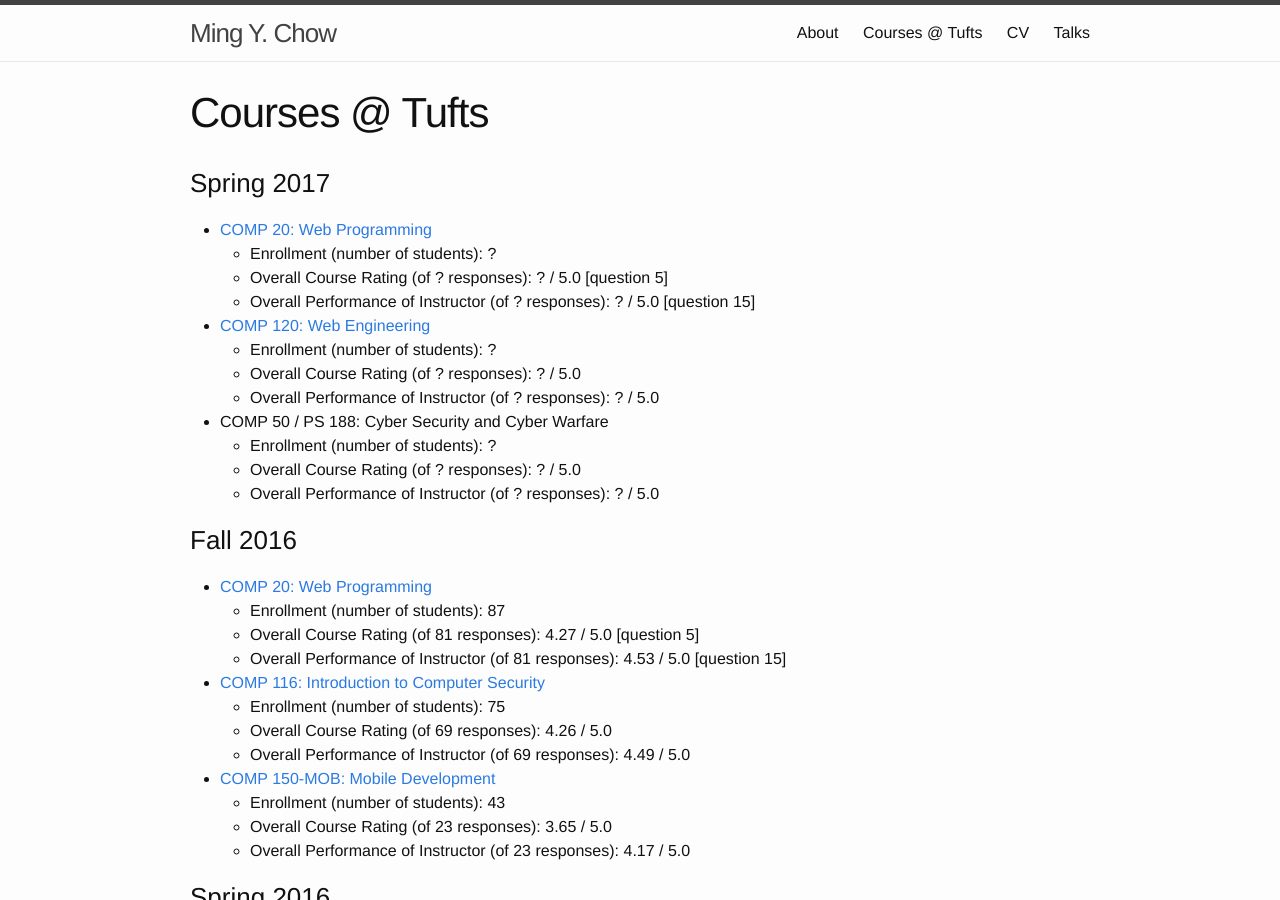
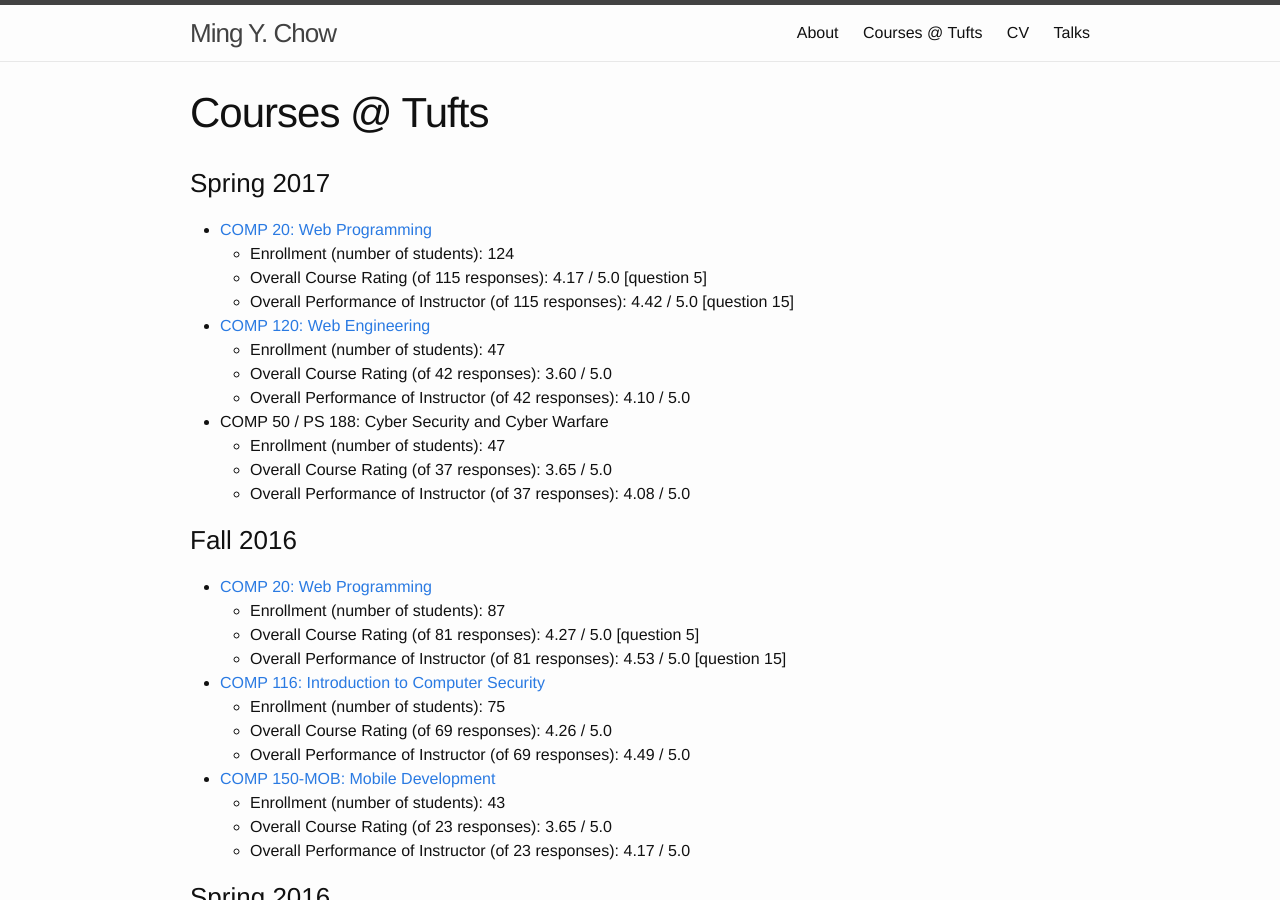
Before and after one commit to mchow01/mchow01.github.io, a Jekyll site: the page built from courses.md, in a window 1280 px wide and 900 px high. Built offline with Jekyll 4.4.1, drawn with Linux system fonts in a browser that asks for light colours.

Commit message:
Updated spring 2017 course evaluation numbers

```diff
--- a/courses.md
+++ b/courses.md
@@ -6,19 +6,19 @@ permalink: /courses/
 
 ### Spring 2017
 * [COMP 20: Web Programming](http://www.cs.tufts.edu/comp/20/){:target="_blank"}
-	* Enrollment (number of students): ?
-	* Overall Course Rating (of ? responses): ? / 5.0 [question 5]
-	* Overall Performance of Instructor (of ? responses): ? / 5.0 [question 15]
+	* Enrollment (number of students): 124
+	* Overall Course Rating (of 115 responses): 4.17 / 5.0 [question 5]
+	* Overall Performance of Instructor (of 115 responses): 4.42 / 5.0 [question 15]
 
 * [COMP 120: Web Engineering](http://www.cs.tufts.edu/comp/120/){:target="_blank"}
-	* Enrollment (number of students): ?
-	* Overall Course Rating (of ? responses):  ? / 5.0
-	* Overall Performance of Instructor (of ? responses): ? / 5.0
+	* Enrollment (number of students): 47
+	* Overall Course Rating (of 42 responses):  3.60 / 5.0
+	* Overall Performance of Instructor (of 42 responses): 4.10 / 5.0
 
 * COMP 50 / PS 188: Cyber Security and Cyber Warfare
-	* Enrollment (number of students): ?
-	* Overall Course Rating (of ? responses): ? / 5.0
-	* Overall Performance of Instructor (of ? responses): ? / 5.0
+	* Enrollment (number of students): 47
+	* Overall Course Rating (of 37 responses): 3.65 / 5.0
+	* Overall Performance of Instructor (of 37 responses): 4.08 / 5.0
 
 ### Fall 2016
 * [COMP 20: Web Programming](http://www.cs.tufts.edu/comp/20/){:target="_blank"}
```
Also changed, not shown: 2 other files.
